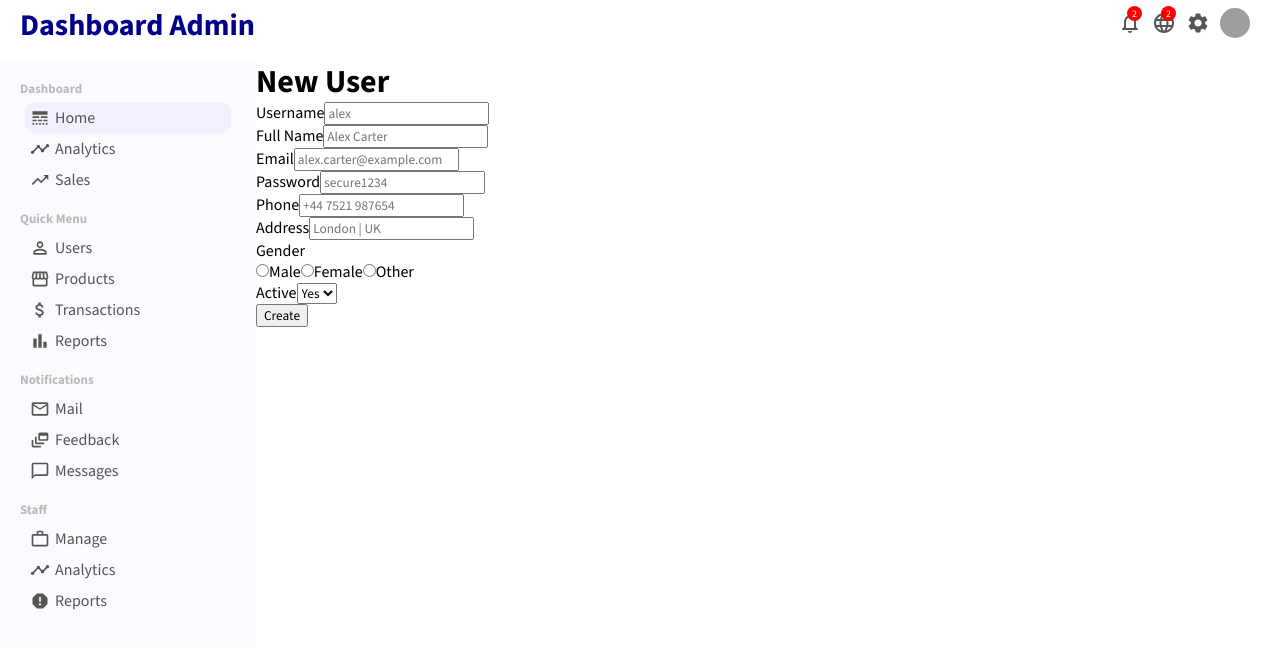
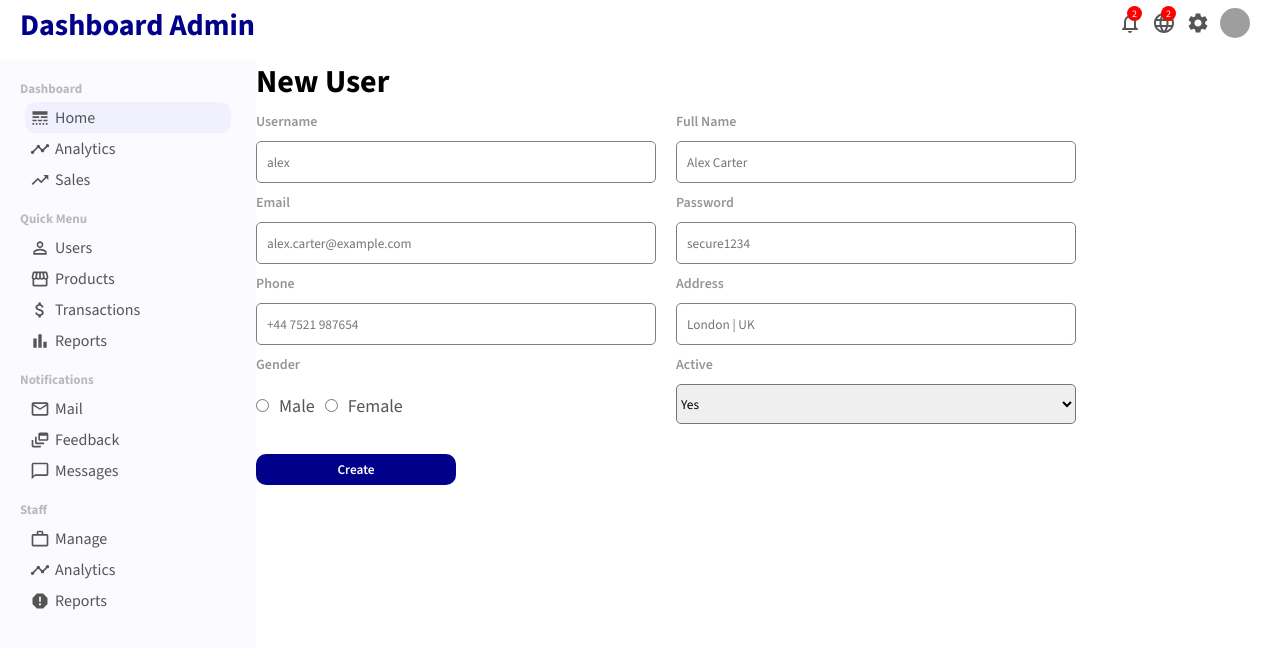
Before and after one commit to sahiralzakaria/React-Admin-Dashboard-UI, a React (Vite) app: page /newUser in a window 1280 px wide. Shown: the top 648 px of the page. Built offline with nearby package versions, Linux system fonts and the light colour scheme; grey boxes are pictures that could not be loaded.

Commit message:
add styles to newUser form

```diff
--- a/src/pages/newUser/NewUser.jsx
+++ b/src/pages/newUser/NewUser.jsx
@@ -37,8 +37,6 @@
                         <label for="male">Male</label>
                         <input type="radio" name="gender" id="female" value="female" />
                         <label for="female">Female</label>
-                        <input type="radio" name="gender" id="other" value="other" />
-                        <label for="other">Other</label>
                     </div>
                 </div>
                 <div className="newUserItem">
--- a/src/pages/newUser/newUser.css
+++ b/src/pages/newUser/newUser.css
@@ -1,3 +1,57 @@
 .newUser {
     flex: 4;
 }
+
+.newUserForm {
+    display: flex;
+    flex-wrap: wrap;
+}
+
+.newUserItem {
+    width: 400px;
+    display: flex;
+    flex-direction: column;
+    margin-top: 10px;
+    margin-right: 20px;
+}
+
+.newUserItem>label {
+    margin-bottom: 10px;
+    font-size: 14px;
+    font-weight: 600;
+    color: rgb(151, 150, 150);
+}
+
+.newUserItem>input {
+    height: 20px;
+    padding: 10px;
+    border: 1px solid gray;
+    border-radius: 5px;
+}
+
+.newUserGender>input {
+    margin-top: 15px;
+}
+
+.newUserGender>label {
+    margin: 10px;
+    font-size: 18px;
+    color: #555;
+}
+
+.newUserSelect {
+    height: 40px;
+    border-radius: 5px;
+}
+
+.newUserButton {
+    width: 200px;
+    border: none;
+    background-color: darkblue;
+    color: white;
+    padding: 7px 10px;
+    font-weight: 600;
+    border-radius: 10px;
+    margin-top: 30px;
+    cursor: pointer;
+}
```
